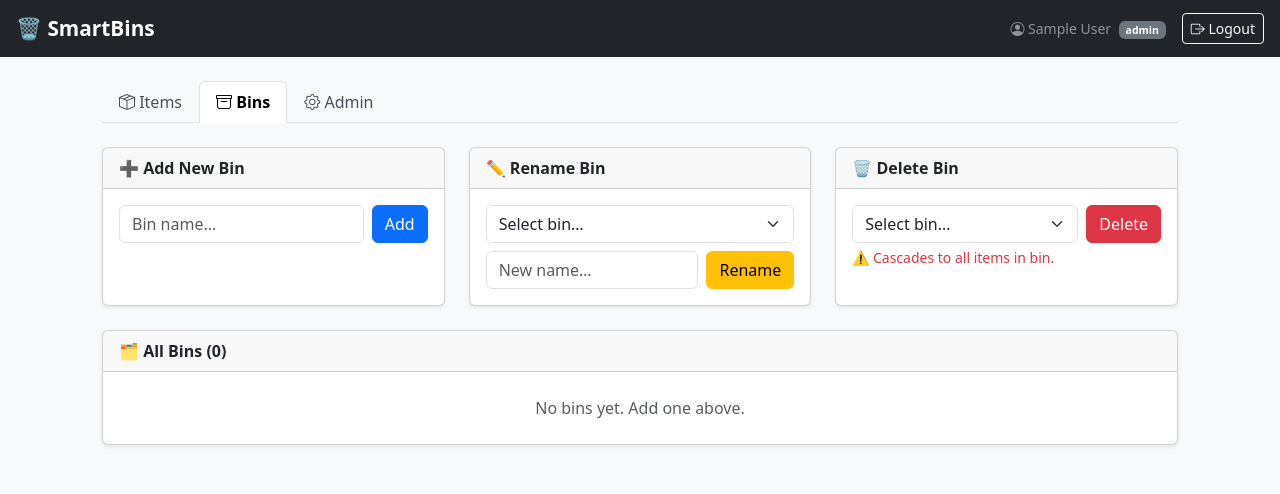
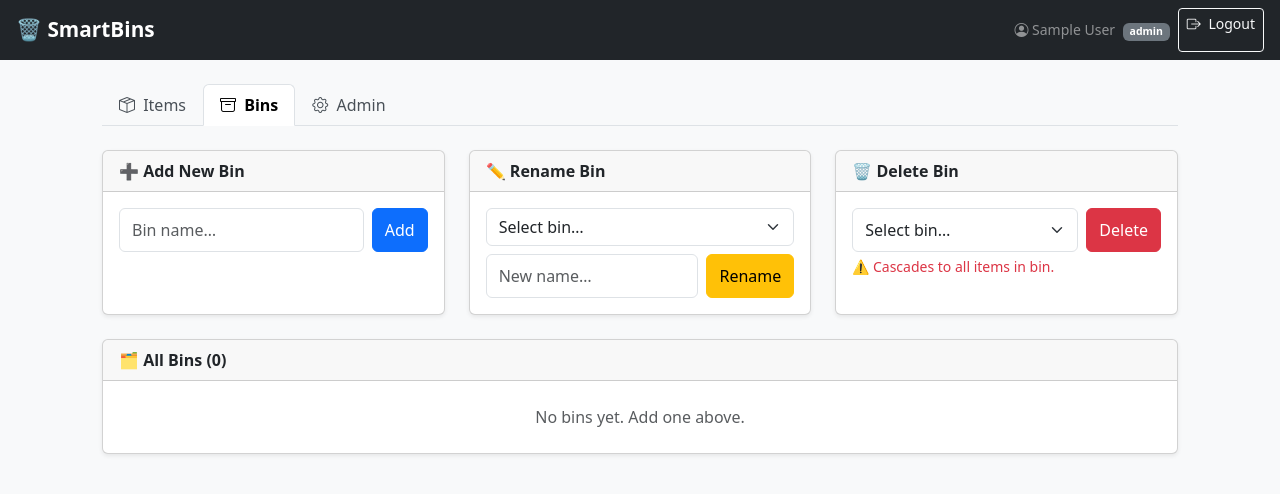
Before and after one commit to vman841/smartbins, a Flask app: page /bins in a window 1280 px wide. Shown: the top 494 px of the page. Run offline with Flask 3, Linux system fonts and the light colour scheme; the visitor is signed in with stand-in values (Sample User, id 1); data that the repository does not hold is empty.

Commit message:
Refactor navbar and tab links for better accessibility

```diff
--- a/templates/base.html
+++ b/templates/base.html
@@ -12,6 +12,17 @@
     .nav-tabs .nav-link { color: #495057; }
     .nav-tabs .nav-link.active { font-weight: 600; }
     .table th { background: #f1f3f5; }
+
+    /* Minimum 44px tap targets on all buttons */
+    .btn { min-height: 44px; }
+
+    /* Tighter layout on small screens */
+    @media (max-width: 576px) {
+      .container-fluid { padding-left: 12px; padding-right: 12px; }
+      .card-header { font-size: 0.9rem; }
+      .nav-tabs .nav-link { padding: 6px 10px; font-size: 0.85rem; }
+      .table td, .table th { font-size: 0.85rem; padding: 0.5rem 0.4rem; }
+    }
   </style>
 </head>
 <body>
@@ -19,14 +30,17 @@
 <nav class="navbar navbar-dark bg-dark px-3">
   <span class="navbar-brand">🗑️ SmartBins</span>
   {% if current_user.is_authenticated %}
-  <div class="d-flex align-items-center gap-3">
-    <span class="text-white-50 small">
+  <div class="d-flex align-items-center gap-2 flex-wrap justify-content-end">
+    <!-- Hide name on xs, show only on sm+ -->
+    <span class="text-white-50 small d-none d-sm-inline">
       <i class="bi bi-person-circle"></i>
       {{ current_user.name }}
       <span class="badge bg-secondary ms-1">{{ current_user.role }}</span>
     </span>
+    <!-- Icon only on xs, full label on sm+ -->
     <a href="{{ url_for('logout') }}" class="btn btn-outline-light btn-sm">
-      <i class="bi bi-box-arrow-right"></i> Logout
+      <i class="bi bi-box-arrow-right"></i>
+      <span class="d-none d-sm-inline ms-1">Logout</span>
     </a>
   </div>
   {% endif %}
@@ -46,22 +60,25 @@
   {% if current_user.is_authenticated %}
   <ul class="nav nav-tabs mb-4">
     <li class="nav-item">
-      <a class="nav-link {% if active_tab=='items' %}active{% endif %}"
+      <a class="nav-link {% if active_tab == 'items' %}active{% endif %}"
          href="{{ url_for('items') }}">
-        <i class="bi bi-box-seam"></i> Items
+        <i class="bi bi-box-seam"></i>
+        <span class="ms-1">Items</span>
       </a>
     </li>
     <li class="nav-item">
-      <a class="nav-link {% if active_tab=='bins' %}active{% endif %}"
+      <a class="nav-link {% if active_tab == 'bins' %}active{% endif %}"
          href="{{ url_for('bins') }}">
-        <i class="bi bi-archive"></i> Bins
+        <i class="bi bi-archive"></i>
+        <span class="ms-1">Bins</span>
       </a>
     </li>
     {% if current_user.role == 'admin' %}
     <li class="nav-item">
-      <a class="nav-link {% if active_tab=='admin' %}active{% endif %}"
+      <a class="nav-link {% if active_tab == 'admin' %}active{% endif %}"
          href="{{ url_for('admin') }}">
-        <i class="bi bi-gear"></i> Admin
+        <i class="bi bi-gear"></i>
+        <span class="ms-1">Admin</span>
       </a>
     </li>
     {% endif %}
@@ -69,6 +86,7 @@
   {% endif %}
 
   {% block content %}{% endblock %}
+
 </div>
 
 <script src="https://cdn.jsdelivr.net/npm/bootstrap@5.3.3/dist/js/bootstrap.bundle.min.js"></script>
```
